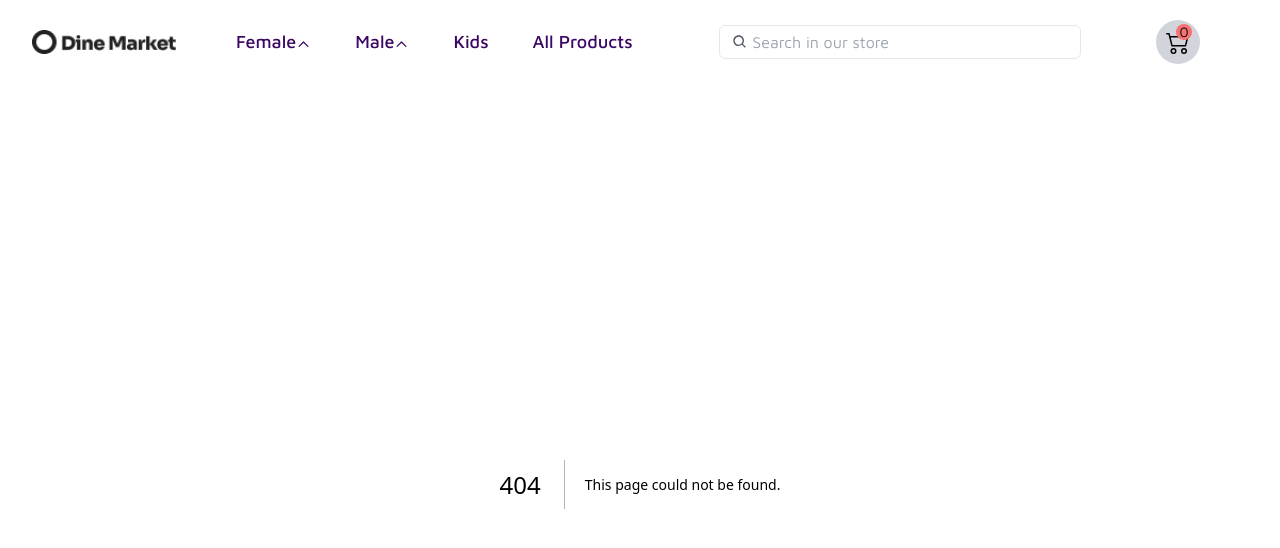
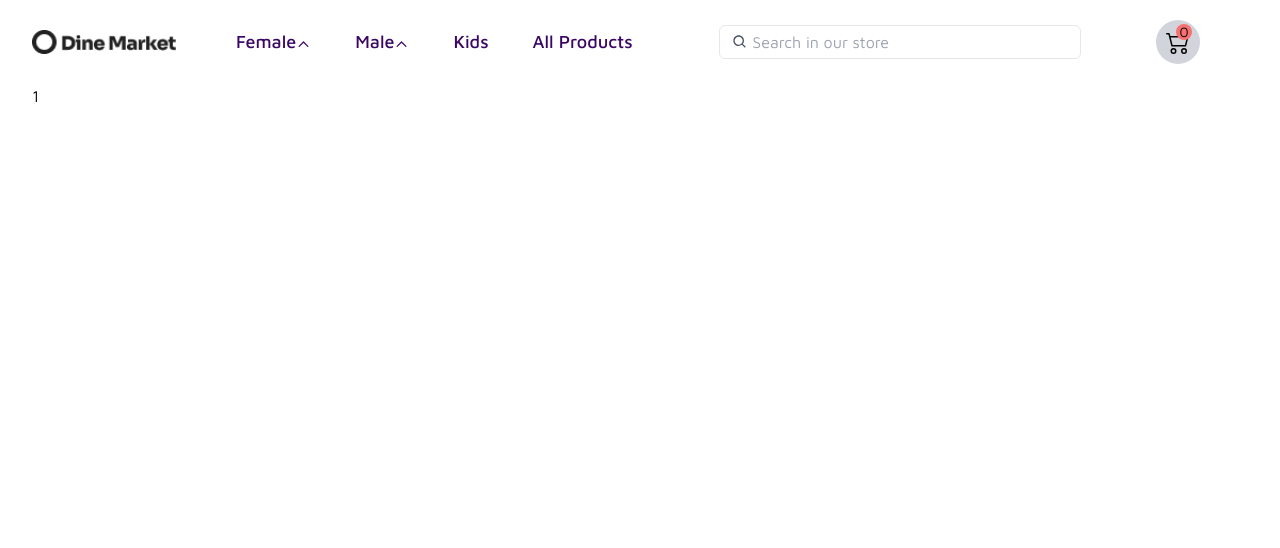
Before and after one commit to Asad-Ur-Rahman/ecommerce-app, a Next.js app: page /catalog/1 in a window 1280 px wide. Before the commit this address had no page. Shown: the top 548 px of the page. Built offline with nearby package versions, Linux system fonts and the light colour scheme.

Commit message:
Create page.tsx

```diff
--- /dev/null
+++ b/src/app/catalog/[slug]/page.tsx
@@ -0,0 +1,10 @@
+import { FC } from "react"
+
+const Catalog: FC<{params: {slug: string}}> = ({params}) => {
+    console.log(params.slug)
+  return (
+    <div>{params.slug}</div>
+  )
+}
+
+export default Catalog
```
